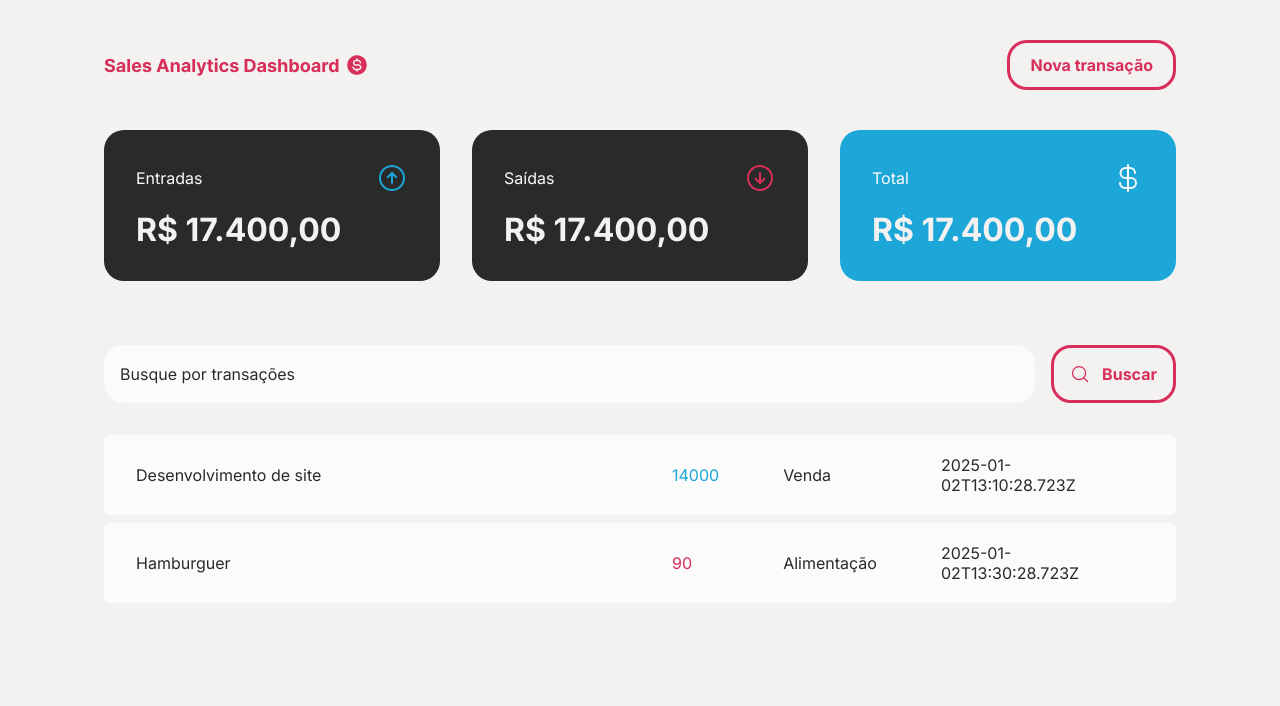
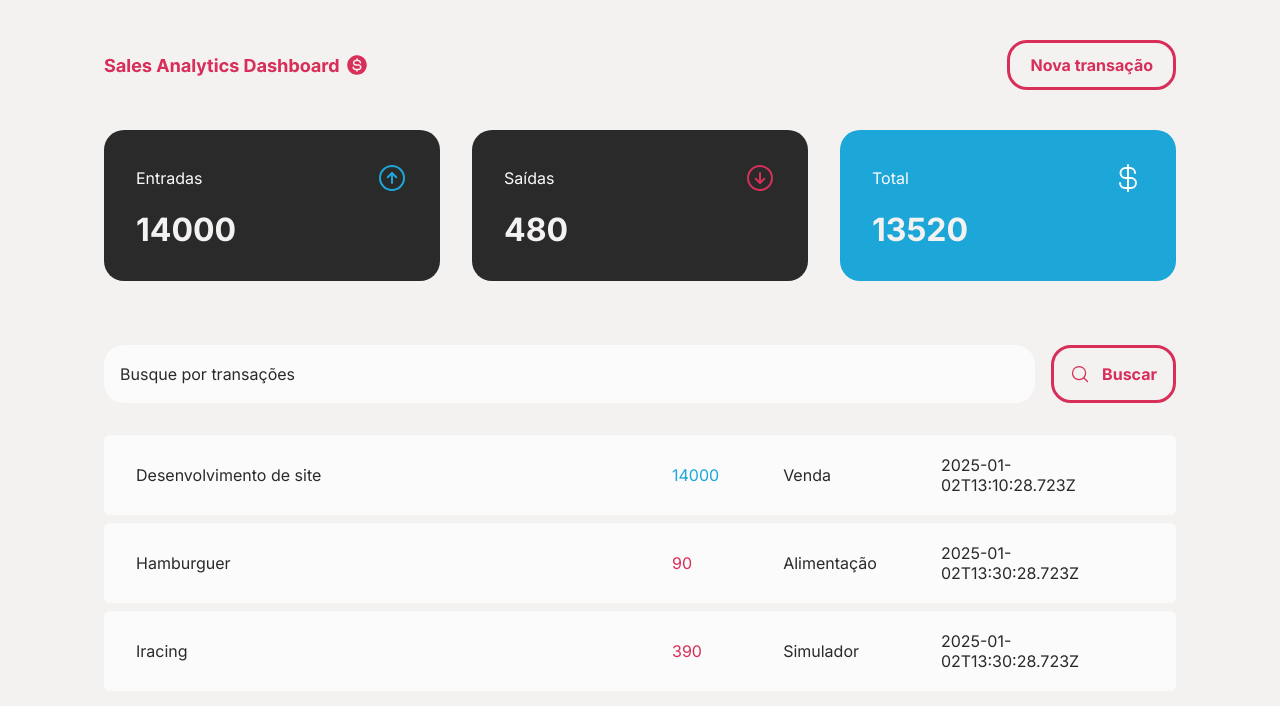
Before and after one commit to GuiCPessoa/Sales_Dashboard, a React (Vite) app: page / in a window 1280 px wide. Shown: the top 706 px of the page. Built offline with nearby package versions, Linux system fonts and the light colour scheme; data requests are answered from the project's data file.

Commit message:
Calculating transaction summary

```diff
--- a/server.json
+++ b/server.json
@@ -15,6 +15,14 @@
             "category": "Alimentação",
             "price": 90,
             "createdAt": "2025-01-02T13:30:28.723Z"
+        },
+        {
+            "id": 3,
+            "description": "Iracing",
+            "type": "outcome",
+            "category": "Simulador",
+            "price": 390,
+            "createdAt": "2025-01-02T13:30:28.723Z"
         }
     ]
 }
--- a/src/components/Summary/index.tsx
+++ b/src/components/Summary/index.tsx
@@ -1,8 +1,29 @@
 import { ArrowCircleDown, ArrowCircleUp, CurrencyDollar } from "phosphor-react";
 import { SummaryCard, SummaryContainer } from "./styles";
+import { TransactionsContext } from "../../contexts/TransactionsContext";
+import { useContext } from "react";
 
 export function Summary() {
+    const { transactions } = useContext(TransactionsContext)
 
+    const summary = transactions.reduce(
+        (acc, transaction) => {
+            if (transaction.type === 'income') {
+                acc.income += transaction.price;
+                acc.total += transaction.price;
+            } else {
+                acc.outcome += transaction.price;
+                acc.total -= transaction.price;
+            }
+
+            return acc;
+        },
+        {
+            income: 0,
+            outcome: 0,
+            total: 0
+        }
+    )
 
     return (
         <SummaryContainer>
@@ -12,7 +33,7 @@
                     <ArrowCircleUp size={32} color="#1CA7D8"/>
                 </header>
 
-                <strong>R$ 17.400,00</strong>
+                <strong>{summary.income}</strong>
             </SummaryCard>
 
             <SummaryCard>
@@ -21,7 +42,7 @@
                     <ArrowCircleDown size={32} color="#D72F59"/>
                 </header>
 
-                <strong>R$ 17.400,00</strong>
+                <strong>{summary.outcome}</strong>
             </SummaryCard>
 
             <SummaryCard variant='blue'>
@@ -30,7 +51,7 @@
                     <CurrencyDollar size={32} color="#FBFBFB"/>
                 </header>
 
-                <strong>R$ 17.400,00</strong>
+                <strong>{summary.total}</strong>
             </SummaryCard>
         </SummaryContainer>
     )
```
